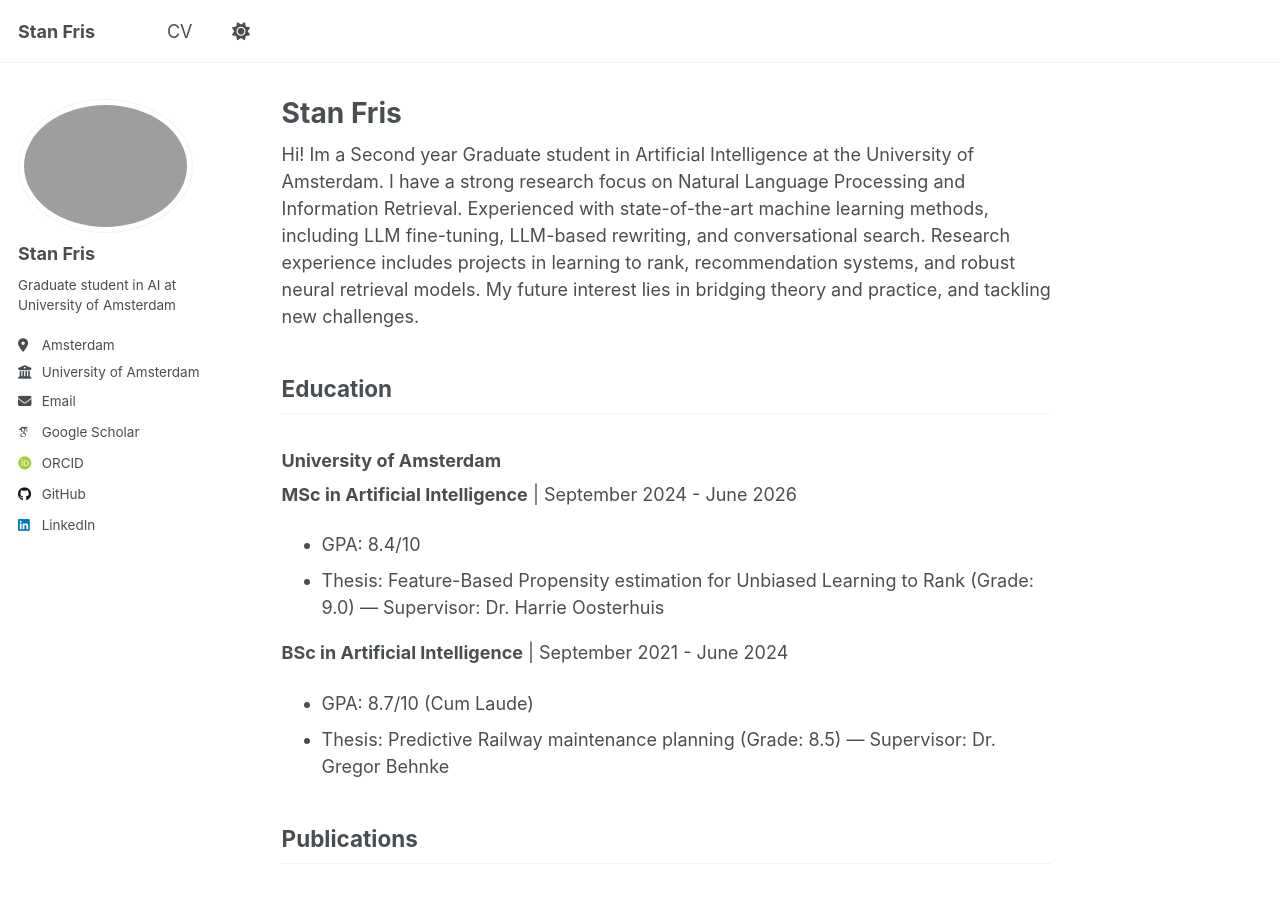
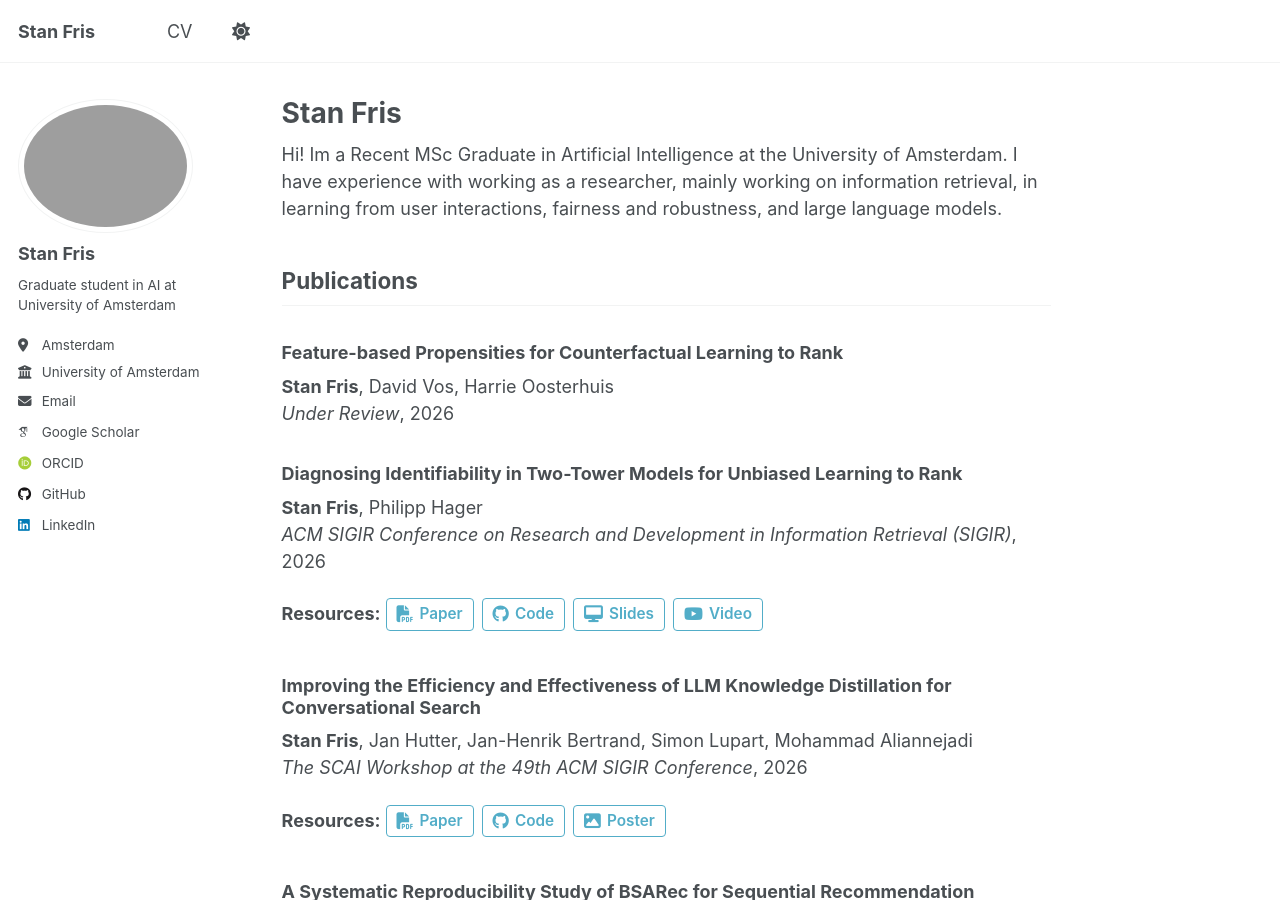
Before and after one commit to stanfris/stanfris.github.io, a Jekyll site: the page built from _pages/about.md, in a window 1280 px wide and 900 px high. Built offline with Jekyll 4.4.1, drawn with Linux system fonts in a browser that asks for light colours; some web fonts are replaced; a script that is not in the unit is left out.

Commit message:
add files

```diff
--- a/_pages/about.md
+++ b/_pages/about.md
@@ -7,18 +7,7 @@ redirect_from:
   - /about.html
 ---
 
-Hi! Im a Second year Graduate student in Artificial Intelligence at the University of Amsterdam. I have a strong research focus on Natural Language Processing and Information Retrieval. Experienced with state-of-the-art machine learning methods, including LLM fine-tuning, LLM-based rewriting, and conversational search. Research experience includes projects in learning to rank, recommendation systems, and robust neural retrieval models. My future interest lies in bridging theory and practice, and tackling new challenges.
-
-## Education
-
-### University of Amsterdam
-**MSc in Artificial Intelligence** | September 2024 - June 2026
-* GPA: 8.4/10
-* Thesis: Feature-Based Propensity estimation for Unbiased Learning to Rank (Grade: 9.0) — Supervisor: Dr. Harrie Oosterhuis
-
-**BSc in Artificial Intelligence** | September 2021 - June 2024
-* GPA: 8.7/10 (Cum Laude)
-* Thesis: Predictive Railway maintenance planning (Grade: 8.5) — Supervisor: Dr. Gregor Behnke
+Hi! Im a Recent MSc Graduate in Artificial Intelligence at the University of Amsterdam. I have experience with working as a researcher, mainly working on information retrieval, in learning from user interactions, fairness and robustness, and large language models.
 
 ## Publications
 
```
